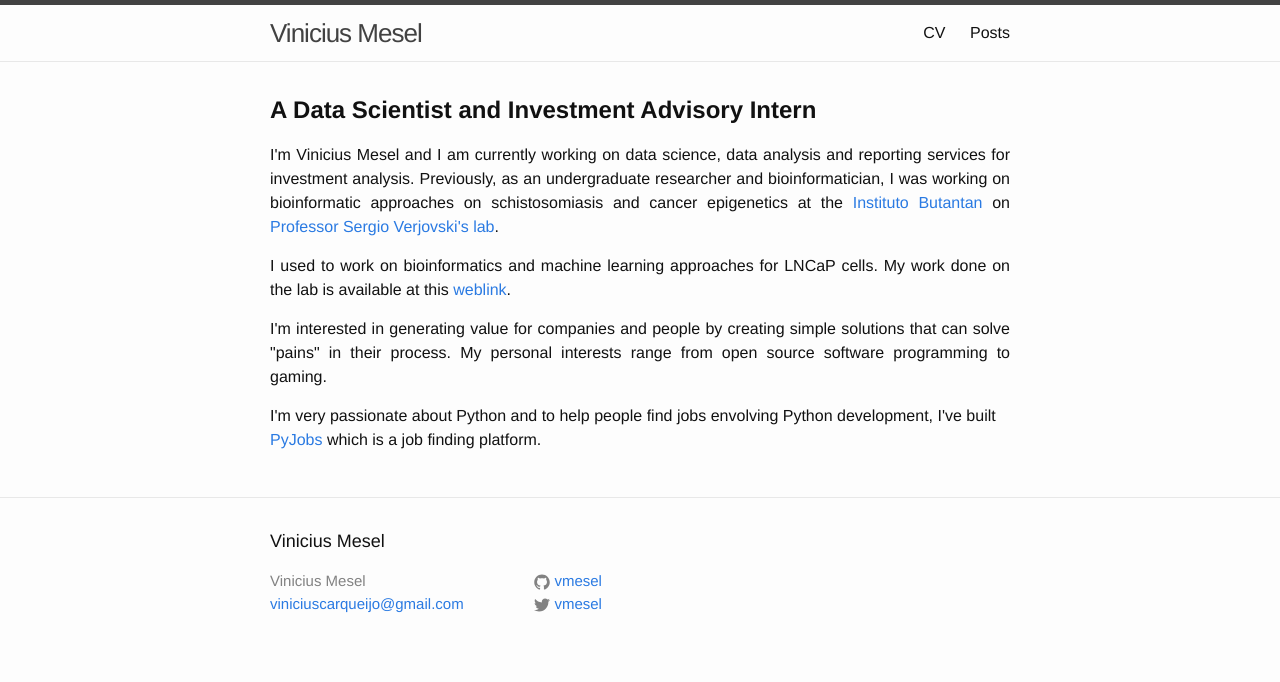
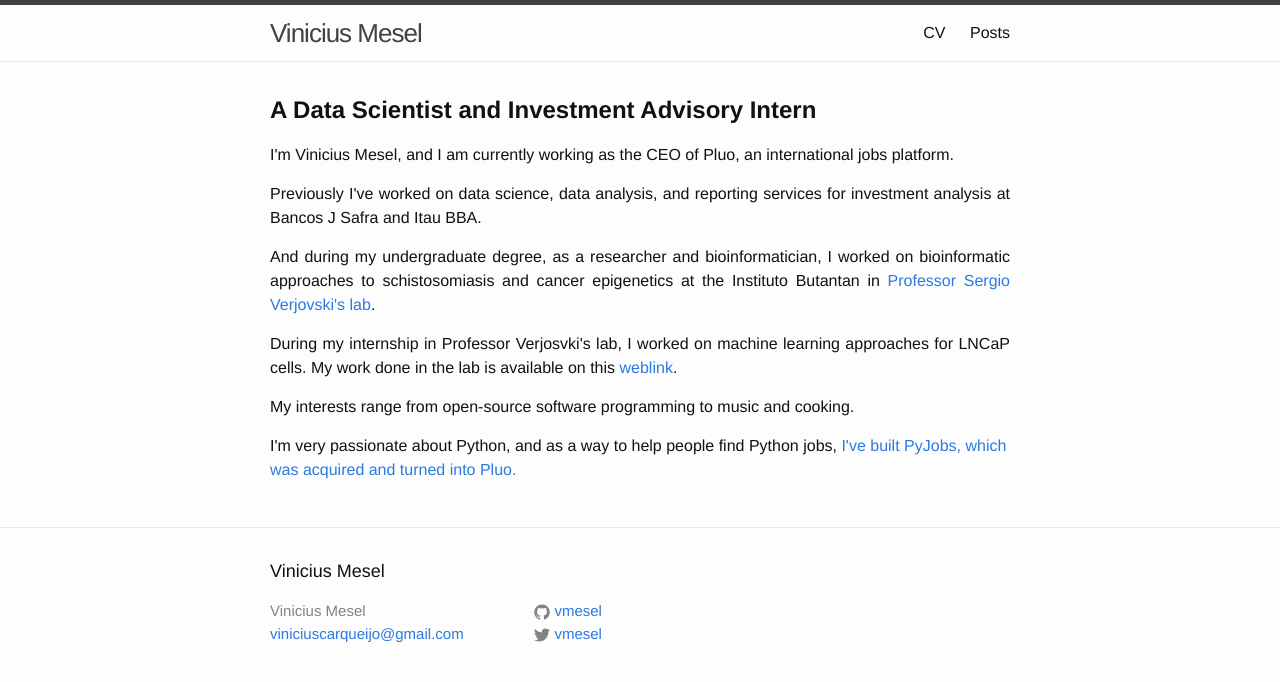
Before and after one commit to vmesel/vmesel.github.io, a Jekyll site: the page built from index.html, in a window 1280 px wide. Shown: the top 682 px of the page. Built offline with Jekyll 4.4.1, drawn with Linux system fonts in a browser that asks for light colours.

Commit message:
Update index.html

```diff
--- a/index.html
+++ b/index.html
@@ -5,15 +5,16 @@ layout: default
 <div class="home">
 
  <h2 style="font-weight:bold;">A Data Scientist and Investment Advisory Intern</h1>
-
-    <p align="justify">I'm Vinicius Mesel and I am currently working on data science, data analysis and reporting services for investment analysis. Previously, as an undergraduate researcher and bioinformatician, I was working on bioinformatic approaches on schistosomiasis and cancer epigenetics at the <a href="http://www.butantan.gov.br" target="_blank">Instituto Butantan</a> on <a href="http://www2.iq.usp.br/docente/verjo/" target="_blank">Professor Sergio Verjovski's lab</a>.</p>
+    <p align="justify">I'm Vinicius Mesel, and I am currently working as the CEO of Pluo, an international jobs platform.</p>
+    <p align="justify">Previously I've worked on data science, data analysis, and reporting services for investment analysis at Bancos J Safra and Itau BBA.</p>
+    <p align="justify">And during my undergraduate degree, as a researcher and bioinformatician, I worked on bioinformatic approaches to schistosomiasis and cancer epigenetics at the Instituto Butantan in <a href="http://www2.iq.usp.br/docente/verjo/" target="_blank">Professor Sergio Verjovski's lab</a>.</p>
     <p align="justify">
-      I used to work on bioinformatics and machine learning approaches for LNCaP cells. My work done on the lab is available at this <a href="http://vmesel.com/lncap-paper.pdf" target="_blank">weblink</a>.
+      During my internship in Professor Verjosvki's lab, I worked on machine learning approaches for LNCaP cells. My work done in the lab is available on this <a href="http://vmesel.com/lncap-paper.pdf" target="_blank">weblink</a>.
     </p>
     <p align="justify">
-      I'm interested in generating value for companies and people by creating simple solutions that can solve "pains" in their process. My personal interests range from open source software programming to gaming.
+      My interests range from open-source software programming to music and cooking.
     </p>
     <p>
-      I'm very passionate about Python and to help people find jobs envolving Python development, I've built <a href="http://www.pyjobs.com.br">PyJobs</a> which is a job finding platform.
+      I'm very passionate about Python, and as a way to help people find Python jobs, <a href="https://www.tecmundo.com.br/mercado/222682-exponential-ventures-compra-pyjobs-frontjobs-recrutadev.htm">I've built PyJobs, which was acquired and turned into Pluo.</a>
     </p>
 </div>
```
